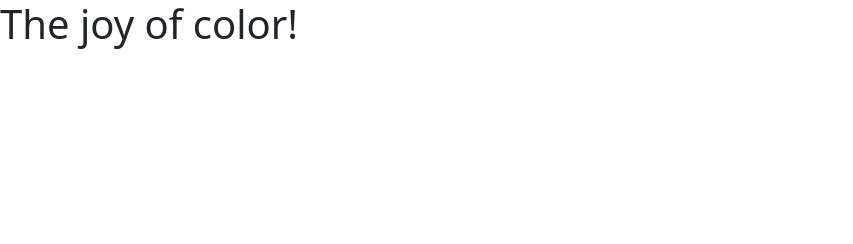
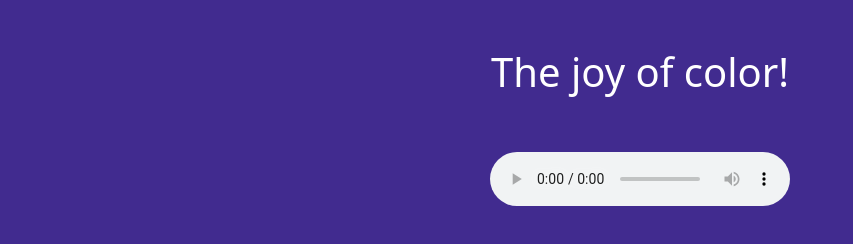
Before and after one commit to ArupDuttaBappy/color-picker, a plain HTML site: page index.html in a window 1280 px wide. Shown: the whole page, without its empty margins (0-853 px from the left). Drawn offline with nearby package versions, Linux system fonts and the light colour scheme.

Commit message:
script & media

```diff
--- a/index.html
+++ b/index.html
@@ -4,13 +4,18 @@
     <meta charset="utf-8">
     <meta name="viewport" content="width=device-width, initial-scale=1">
     <link href="https://cdn.jsdelivr.net/npm/bootstrap@5.0.2/dist/css/bootstrap.min.css" rel="stylesheet" integrity="sha384-EVSTQN3/azprG1Anm3QDgpJLIm9Nao0Yz1ztcQTwFspd3yD65VohhpuuCOmLASjC" crossorigin="anonymous">
-    <title>Color Flipper</title>
+    <title>Color Picker</title>
   </head>
   <body>
-
-    <h1>The joy of color!</h1>
+    <div class="container-fluid text-center mt-5 text-white">
+      <h1>The joy of color!</h1>
+      <audio class="mt-5" controls>
+        <source src="everything-audio.mp3" type="audio/mpeg">
+      </audio>
+    </div>
 
     <!-- script -->
     <script src="https://cdn.jsdelivr.net/npm/bootstrap@5.0.2/dist/js/bootstrap.bundle.min.js" integrity="sha384-MrcW6ZMFYlzcLA8Nl+NtUVF0sA7MsXsP1UyJoMp4YLEuNSfAP+JcXn/tWtIaxVXM" crossorigin="anonymous"></script>
+    <script src="random-color.js" charset="utf-8"></script>
   </body>
 </html>
--- /dev/null
+++ b/random-color.js
@@ -0,0 +1,16 @@
+const hexArr = [1, 2, 3, 4, 5, 6, 7, 8, 9, "A", "B", "C", "D", "E", "F"];
+setInterval(randomColorGenerate, 820);
+
+function getRandomNum() {
+  return Math.floor(Math.random() * hexArr.length);
+}
+
+function randomColorGenerate() {
+  let randomHexColor = "#";
+  for(let i = 0; i< 6; i++)
+  {
+    let randomArrElement = getRandomNum();
+    randomHexColor += hexArr[randomArrElement]
+  }
+  document.body.style.backgroundColor = randomHexColor;
+}
```
Also changed, not shown: 1 other file.
